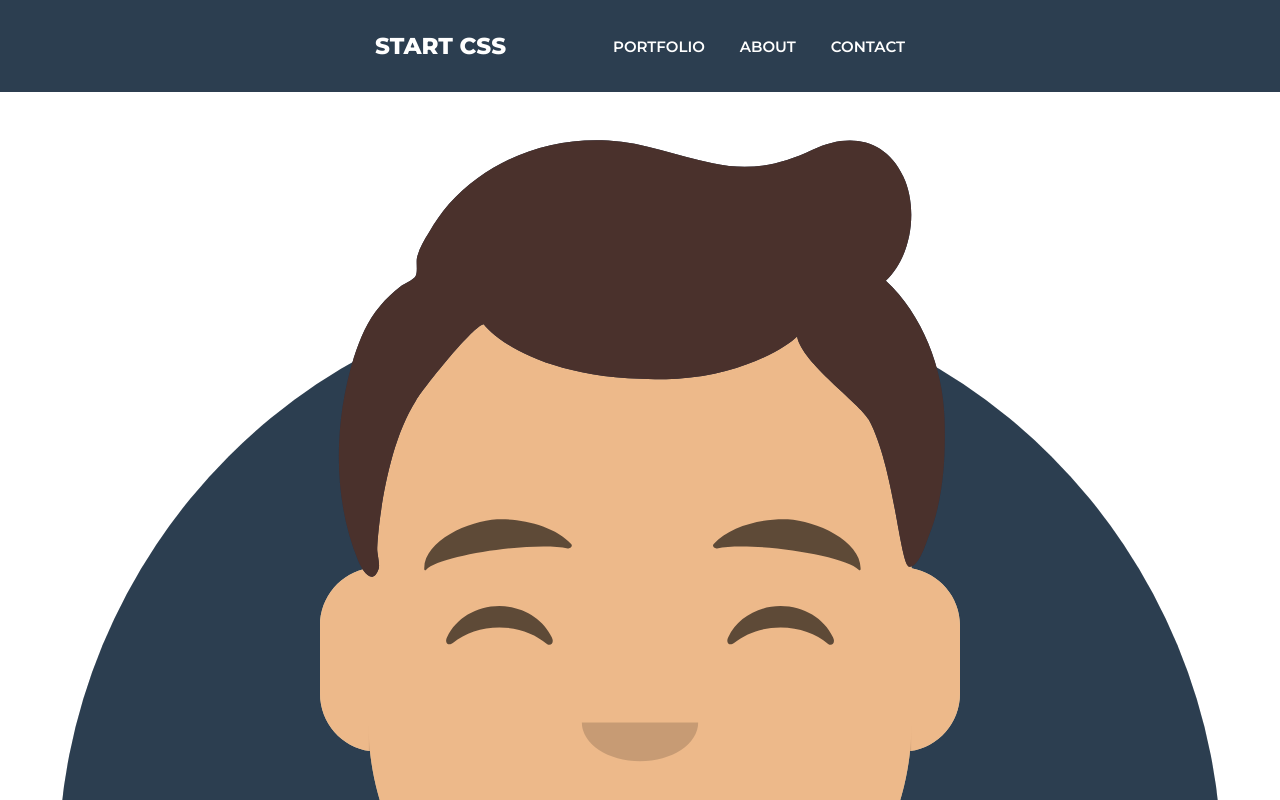
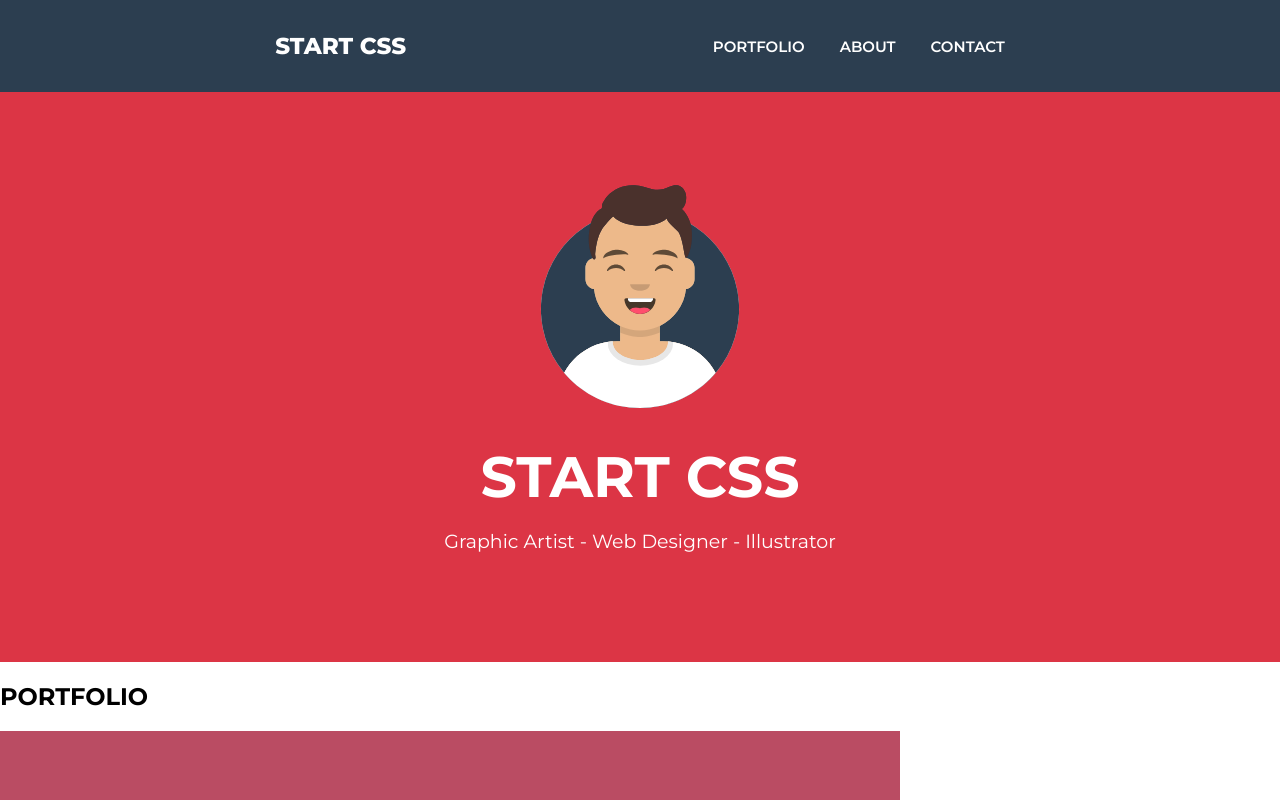
Before and after one commit to M8Eggman/Start-Css, a plain HTML site: page index.html in a window 1280 px wide. Shown: the top 800 px of the page. Drawn offline with Linux system fonts and the light colour scheme.

Commit message:
ajout de style dans la sectionStart dans main

```diff
--- a/index.html
+++ b/index.html
@@ -20,8 +20,8 @@
     </section>
 </nav>
 <main>
-    <section class="sectionStart">
-        <div class="sectionStarImg">
+    <section id="sectionStart">
+        <div class="sectionStartImg">
             <img src="./public/img/avataaars.svg" alt="">
         </div>
         <div class="sectionStartH1">
--- a/public/styles/style.css
+++ b/public/styles/style.css
@@ -1,3 +1,4 @@
+/* font */
 @import url('https://fonts.googleapis.com/css2?family=Montserrat:ital,wght@0,100..900;1,100..900&family=PT+Sans:ital,wght@0,400;0,700;1,400;1,700&family=Roboto:ital,wght@0,100..900;1,100..900&display=swap');
 .montserrat {
     font-family: "Montserrat", sans-serif;
@@ -5,6 +6,8 @@
     font-weight: 400;
     font-style: normal;
 }
+
+/* style géneral */
 body {
     margin: 0;
     padding: 0;
@@ -17,11 +20,12 @@ a {
 ul {
     list-style: none;
 }
+
 /* nav */
 nav {
     display: flex;
     justify-content: space-between;
-    padding-inline: 375px;
+    padding-inline: 21.5vw;
     align-items: center;
     background-color: #2c3e50;
     height: 92px;
@@ -41,3 +45,29 @@ nav {
     font-size: 15px;
     font-weight: 600;
 }
+/* main */
+#sectionStart {
+    display: flex;
+    flex-direction: column;
+    align-items: center;
+    background-color: #dc3545;
+}
+.sectionStartImg {
+    padding-top: 85px;
+}
+.sectionStartImg img {
+    width: 218px;
+}
+.sectionStartH1 h1 {
+    margin-top: 30px;
+    margin-bottom: 0px;
+    font-size: 57px;
+}
+.sectionStartP {
+    margin-bottom: 90px;
+    font-size: 19px;
+}
+#sectionStart p, #sectionStart h1 {
+    color: white;
+}
+/* footer */
```
